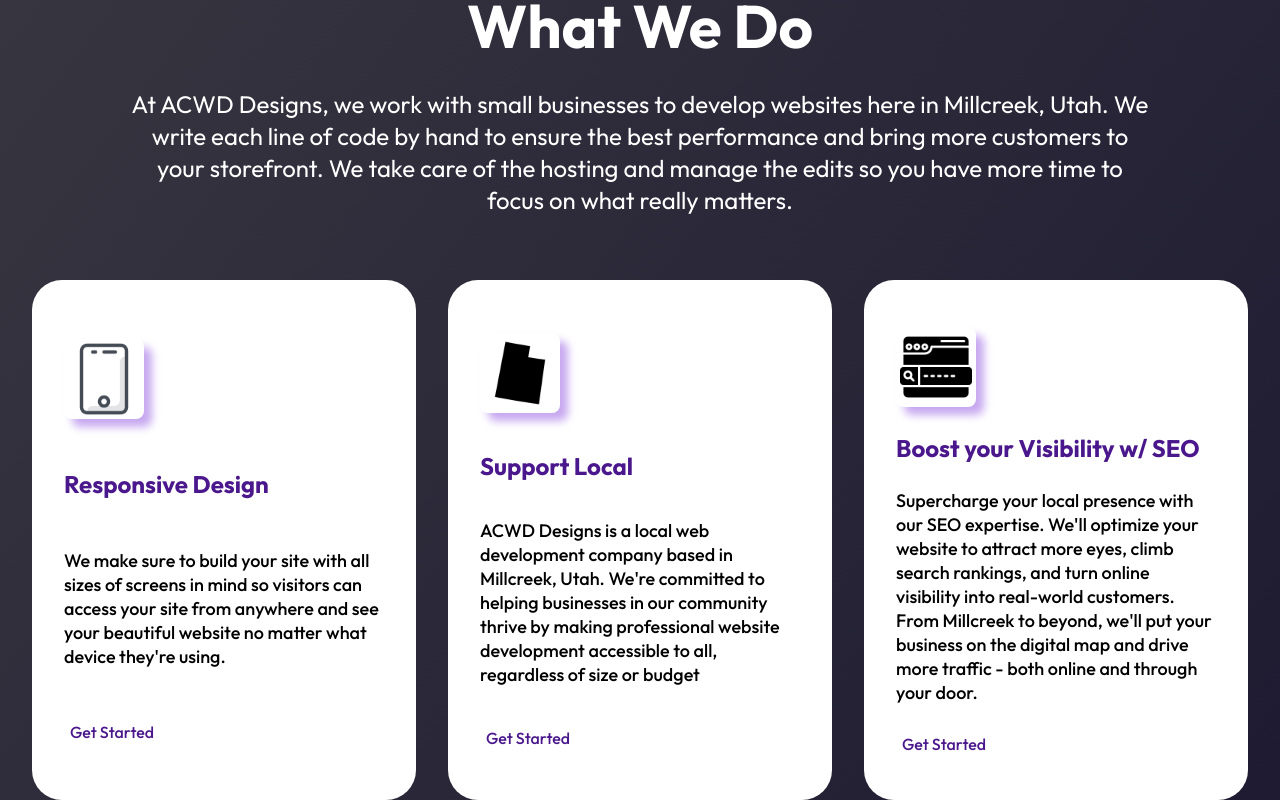
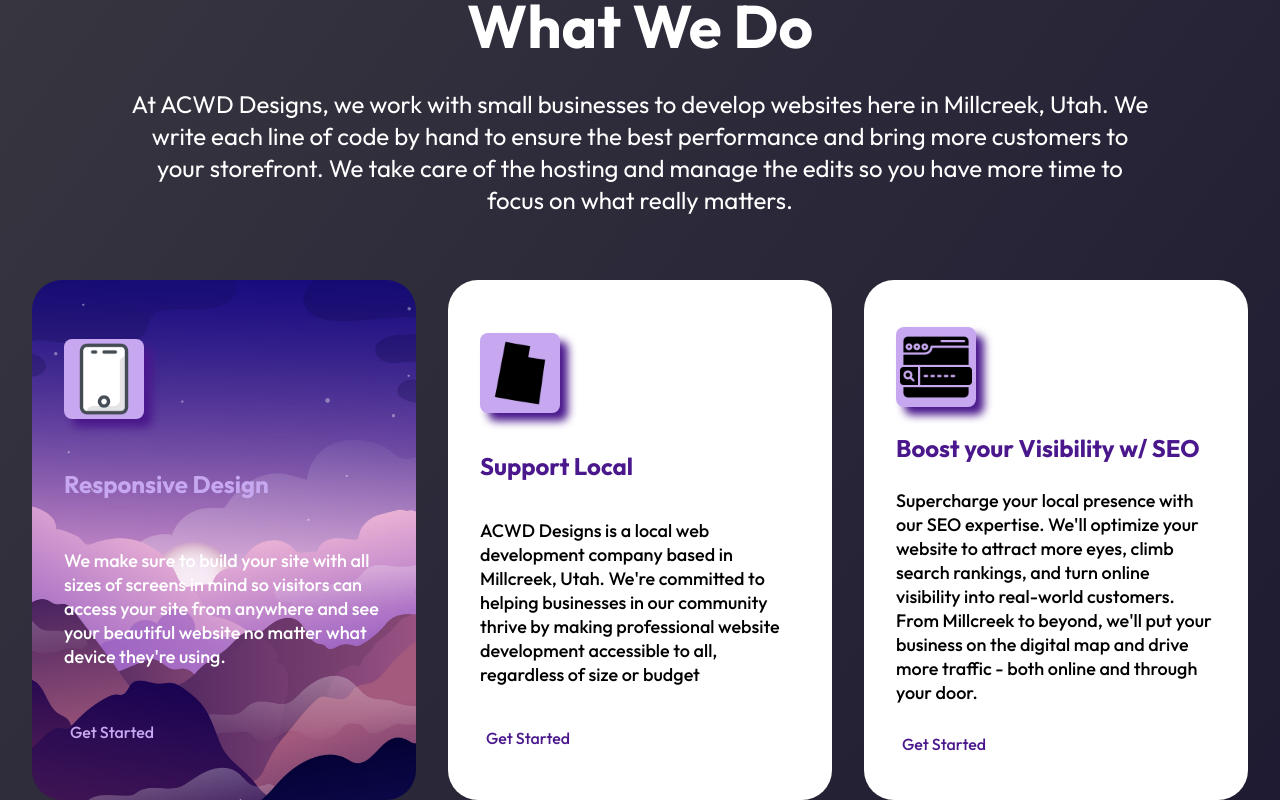
Before and after one commit to notacoham/acwd-designs, a React (Vite) app: page / in a window 1280 px wide. In both pictures the pointer is over the element 224 px from the left and 1432 px from the top of the page. Shown: the part 892-1692 px from the top of the page. Built offline with nearby package versions, Linux system fonts and the light colour scheme.

Commit message:
add hover background images to what cards

```diff
--- a/src/index.css
+++ b/src/index.css
@@ -288,6 +288,31 @@
   padding: 2rem 2rem;
   border-radius: 30px;
   height: 65vh;
+  transition: all 0.5s ease-in-out;
+}
+
+.what-item:hover {
+  background-image: url(./assets/what-card-background-img-edited.jpg);
+  background-size: cover;
+  background-position: center;
+  border: none;
+
+  .what-item-body {
+    color: white;
+  }
+
+  .what-item-title {
+    color: var(--primary-1);
+  }
+
+  .what-btn {
+    color: var(--primary-1);
+  }
+
+  .what-btn:hover {
+    color: white;
+    background-color: var(--primary-2);
+  }
 }
 
 .what-item-title {
@@ -304,7 +329,8 @@
 .what-img {
   height: 5rem;
   width: 5rem;
-  box-shadow: 8px 8px 8px var(--primary-1);
+  box-shadow: 8px 8px 8px var(--primary-2);
+  background-color: var(--primary-1);
   border-radius: 8px;
   padding: .25rem;
 }
```
Also changed, not shown: src/assets/what-card-background-img-edited.jpg (added), src/assets/what-card-background-img.jpg (added).
